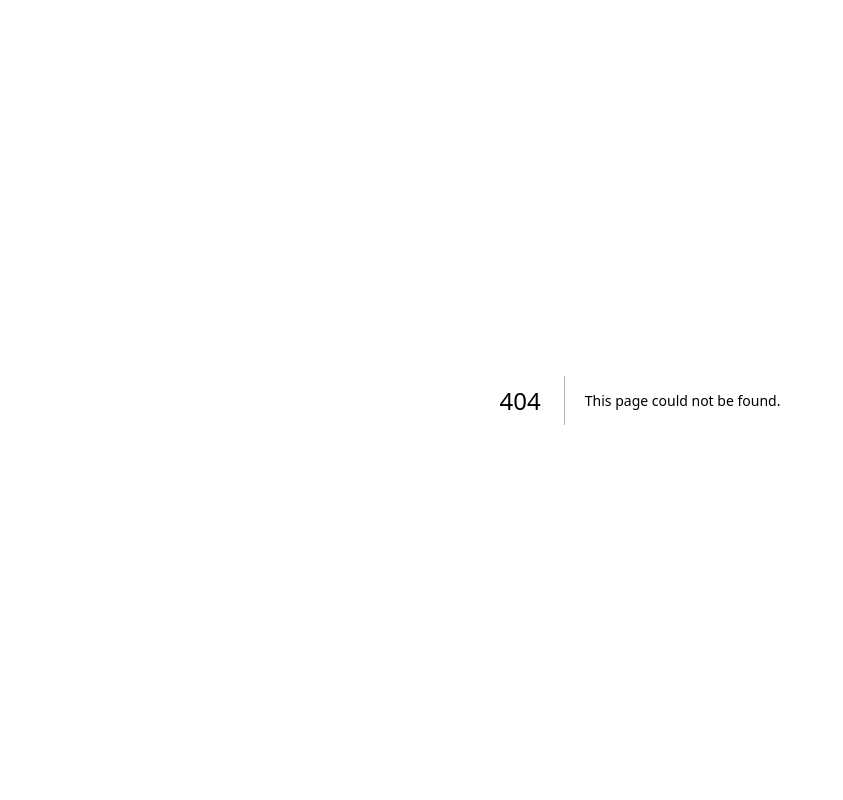
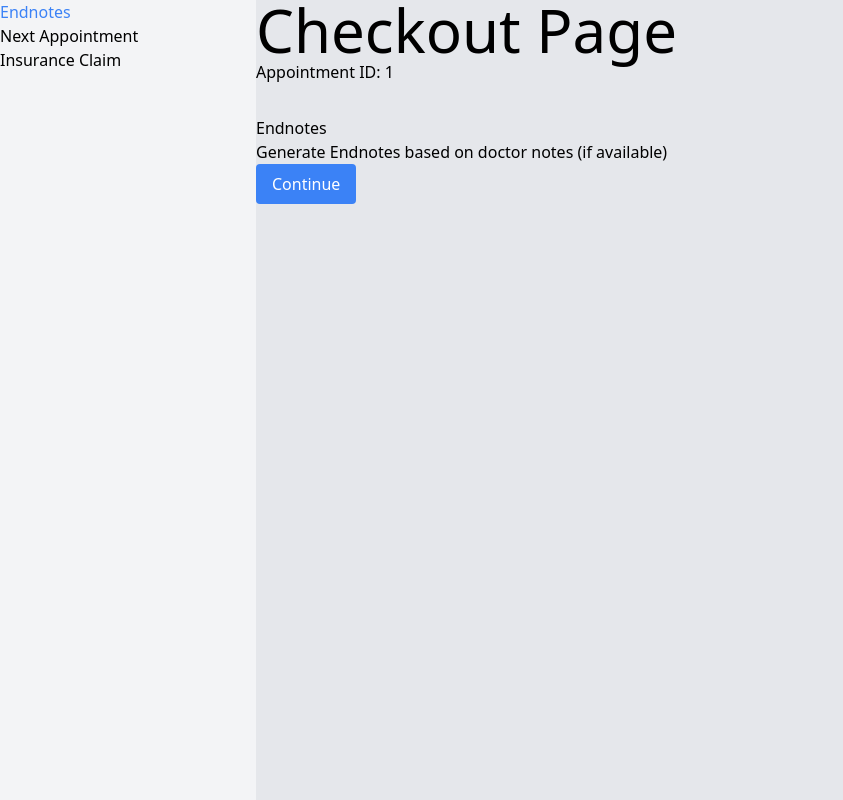
Before and after one commit to mikhailocampo/Orca, a Next.js app in the folder frontend/: page /flows/checkout/1 in a window 1280 px wide. Before the commit this address had no page. Shown: the whole page, without its empty margins (0-843 px from the left). Built offline with nearby package versions, Linux system fonts and the light colour scheme.

Commit message:
Checkout Flow - Added form components - Added state management on Checkout Page - Added button generalized for reuse

```diff
--- a/frontend/jsconfig.json
+++ b/frontend/jsconfig.json
@@ -5,7 +5,8 @@
       "@/components/*": ["components/*"],
       "@/pages/*": ["pages/"],
       "@/utils/*": ["utils/*"],
-      "@/styles/*": ["styles/*"]
+      "@/styles/*": ["styles/*"],
+      "@/public/*": ["public/*"]
     }
   }
 }
--- /dev/null
+++ b/frontend/src/components/Button.js
@@ -0,0 +1,11 @@
+import React from 'react';
+
+const Button = ({ onClick, label, className }) => {
+    return (
+        <button onClick={onClick} className={`py-2 px-4 rounded text-white ${className}`}>
+            {label}
+        </button>
+    );
+}
+
+export default Button;
--- /dev/null
+++ b/frontend/src/components/Sidebar.js
@@ -0,0 +1,17 @@
+import React from 'react';
+
+// TODO: create request to backend for appointment ID and retrieve relevant info: appointment, patient, insurance
+
+const SideBar = ({ currentStep, setStep }) => {
+    return (
+        <div className="w-1/5 bg-gray-100">
+            <ul className="list-decimal">
+                <li onClick={() => setStep(0)} className={currentStep === 0 ? 'text-blue-500' : ''}>Endnotes</li>
+                <li onClick={() => setStep(1)} className={currentStep === 1 ? 'text-blue-500' : ''}>Next Appointment</li>
+                <li onClick={() => setStep(2)} className={currentStep === 2 ? 'text-blue-500' : ''}>Insurance Claim</li>
+            </ul>
+        </div>
+    )
+}
+
+export default SideBar;
--- /dev/null
+++ b/frontend/src/pages/flows/checkout/[appointmentId].js
@@ -0,0 +1,29 @@
+import React, { useState } from 'react';
+import Sidebar from '../../../components/Sidebar';
+import { EndNotesForm, NextAppointmentForm, InsuranceClaimForm } from '../checkout/forms/CheckoutForms';
+import { useRouter } from 'next/router';
+
+const CheckoutPage = () => {
+    const router = useRouter();
+    const { appointmentId } = router.query;
+    const [currentStep, setCurrentStep] = useState(0);
+
+    const steps = [
+        <EndNotesForm onContinue={() => setCurrentStep(currentStep + 1)} />,
+        <NextAppointmentForm onContinue={() => setCurrentStep(currentStep + 1)} onBack={() => setCurrentStep(currentStep - 1)} />,
+        <InsuranceClaimForm onFinish={() => console.log("Finished!")} onBack={() => setCurrentStep(currentStep - 1)} />
+    ];
+
+    return (
+        <div className='flex h-screen'>
+            <Sidebar currentStep={currentStep} setStep={setCurrentStep} />
+            <div className='w-4/5 bg-gray-200'>
+                <h1 className='text-6xl'>Checkout Page</h1>
+                <p className='mb-8'>Appointment ID: {appointmentId}</p>
+                {steps[currentStep]}
+            </div>
+        </div>
+    );
+}
+
+export default CheckoutPage;
--- /dev/null
+++ b/frontend/src/pages/flows/checkout/forms/CheckoutForms.js
@@ -0,0 +1,35 @@
+import Button from '../../../../components/Button';
+
+export const EndNotesForm = ({ onContinue }) => {
+    return (
+        <div>
+            <h2>Endnotes</h2>
+            <p>Generate Endnotes based on doctor notes (if available)</p>
+            <Button onClick={onContinue} label='Continue' className='bg-blue-500' />
+        </div>
+    );
+};
+
+export const NextAppointmentForm = ({ onContinue, onBack }) => {
+    return (
+        <div>
+            <h2>Next Appointment</h2>
+            <p>Predict next appointment type</p>
+            <p>Predict next appointment time and confirm with patient</p>
+            <p>Finalize appointment for patient</p>
+            <Button onClick={onBack} label='Back' className='bg-gray-500' />
+            <Button onClick={onContinue} label='Continue' className='bg-blue-500' />
+        </div>
+    );
+};
+
+export const InsuranceClaimForm = ({ onFinish, onBack }) => {
+    return (
+        <div>
+            <h2>Insurance Claim</h2>
+            <p>Generate Insurance Claim</p>
+            <Button onClick={onBack} label='Back' className='bg-gray-500' />
+            <Button onClick={onFinish} label='Finish' className='bg-blue-500' />
+        </div>
+    );
+};
```
